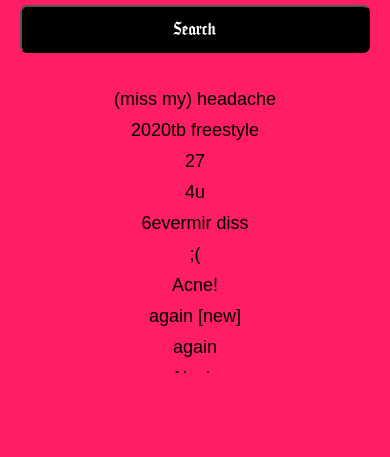
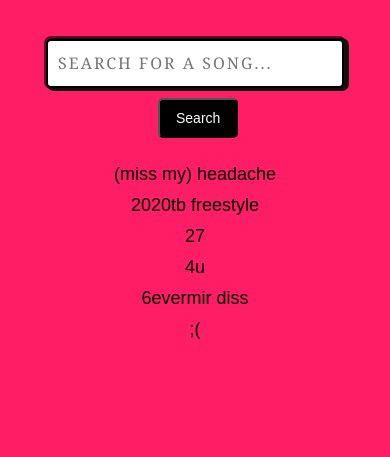
Before and after one commit to waey11/yenlyrics, a plain HTML site: page index.html in a window 390 px wide. Shown: the part 387-844 px from the top of the page. Drawn offline with Linux system fonts and the light colour scheme.

Commit message:
fix onhover songitem styling

```diff
--- a/index.html
+++ b/index.html
@@ -48,7 +48,7 @@
 
 <body>
    <header>
-      <h1>
+      <h1 id="wholetitle">
 
          <img src="img/JPY_g.svg.png" alt="Yen Symbol" id="yen-symbol">
 
--- a/styles.css
+++ b/styles.css
@@ -12,7 +12,7 @@ body {
 	flex-direction: column;
 	justify-content: center;
 	align-items: center;
-	height: 100vh;
+	min-height: 100vh;
 }
 
 header {
@@ -42,32 +42,32 @@ h1 span {
 main {
 	padding: 20px;
 	text-align: center;
+	max-width: 800px;
+	width: 100%;
+	box-sizing: border-box;
 }
 
 #searchContainer {
 	margin-bottom: 20px;
 	display: flex;
 	justify-content: center;
-	align-items: flex-start;
+	align-items: center;
 	flex-wrap: wrap;
 }
 
 #searchInput {
-	width: 100%;
+	width: calc(100% - 120px);
 	max-width: 300px;
 	font-size: 16px;
 	border-radius: 5px;
 	margin-bottom: 10px;
-	width: 100%;
 	display: flex;
 	padding: 10px;
 	background-color: white;
 	border: 2px solid black;
 	color: #111;
-	font-size: 15px;
 	box-shadow: 3px 1px 0px 2px, 0px -1px 0px 2px rgba(0, 0, 0, 0.62);
 	height: 25px;
-	margin-right: 20px;
 	letter-spacing: 2px;
 	text-transform: uppercase;
 	font-family: Georgia, "Times New Roman", Times, serif;
@@ -76,42 +76,40 @@ main {
 }
 
 #searchButton {
-	padding: 12px 22px;
+	padding: 10px 16px; /* Adjusted padding */
 	font-size: 16px;
-	border-radius: 7px;
+	border-radius: 5px;
 	background-color: black;
 	color: white;
 	cursor: pointer;
 	transition: background-color 0.3s, color 0.3s;
-	font-family: "Seagram tfb";
-	src: url("Seagram tfb.ttf") format("truetype");
-	font-weight: normal;
-	font-style: normal;
+	margin-left: 10px; /* Added margin to separate from input */
 }
 
 #searchButton:hover {
 	background-color: #ff1d65;
 	color: #fff;
-	cursor: url("img/cursor.png"), auto;
-}
-
-#songListHeader {
-	margin-bottom: 10px;
+	cursor: pointer;
 }
 
 #songListHeader h2 {
 	font-size: 24px;
 	color: #ff1d65;
+	margin-bottom: 20px;
 }
 
 #songListContainer {
 	width: 100%;
 	max-height: 300px;
+
 	overflow-y: auto;
+	margin-right: 0px; /* Adjusted margin to compensate for scrollbar */
 }
 
 #songListContainer::-webkit-scrollbar {
 	width: 10px;
+	scrollbar-width: thin;
+	scrollbar-color: black pink;
 }
 
 #songListContainer::-webkit-scrollbar-track {
@@ -121,11 +119,15 @@ main {
 #songListContainer::-webkit-scrollbar-thumb {
 	background: black;
 	border-radius: 10px;
-	height: 50px;
+	height: 60px;
 }
-
+#songListContainer::-webkit-scrollbar-thumb:hover {
+	background: white;
+	border-radius: 10px;
+	height: 60px;
+}
 #songList {
-	list-style: none; /* Remove bullet points */
+	list-style: none;
 	padding: 0;
 }
 
@@ -140,7 +142,6 @@ main {
 .songItem:hover {
 	font-size: 30px;
 	color: black;
-	cursor: url("img/cursor.png"), auto;
 }
 
 .lyrics-container {
@@ -169,30 +170,61 @@ main {
 }
 
 @media (max-width: 600px) {
+	h1 {
+		font-size: 24px;
+	}
+
+	h1 span {
+		font-size: 24px;
+	}
+
+	main {
+		padding: 10px;
+	}
+
+	#searchContainer {
+		margin-bottom: 10px;
+	}
+
 	#searchInput {
-		width: 100%;
+		width: calc(100% - 96px); /* Adjusted width */
 	}
 
 	#searchButton {
-		width: 100%;
+		width: 80px;
+		font-size: 14px;
+		margin-left: 6px; /* Adjusted margin */
 	}
 
-	h1 {
-		font-size: 24px; /* Adjust the font size for smaller screens */
+	#songListHeader h2 {
+		font-size: 20px;
+		margin-bottom: 10px;
 	}
 
-	h1 span {
-		font-size: 24px; /* Adjust the font size for smaller screens */
+	#songListContainer {
+		max-height: 200px;
+	}
+
+	#songListContainer::-webkit-scrollbar {
+		width: 10px;
+	}
+
+	.lyrics-container {
+		padding: 10px;
 	}
 }
 
-@font-face {
-	font-family: "Seagram tfb";
-	src: url("Seagram tfb.ttf") format("truetype");
-	font-weight: normal;
-	font-style: normal;
+/* CSS for WebKit-based browsers (Chrome, Safari, etc.) */
+#songListContainer::-webkit-scrollbar {
+	width: 10px;
 }
 
-#title-thing {
-	font-family: "seagram tfb", sans-serif;
+#songListContainer::-webkit-scrollbar-thumb {
+	background: black;
+	border-radius: 10px;
 }
+
+#songListContainer::-webkit-scrollbar-thumb:hover {
+	background: pink;
+	border-radius: 10px;
+}
```
